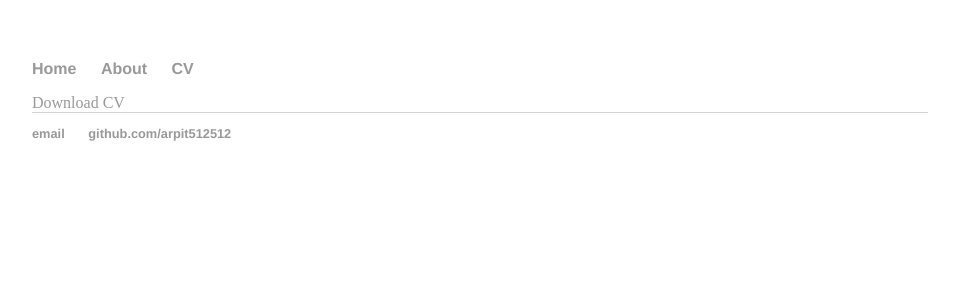
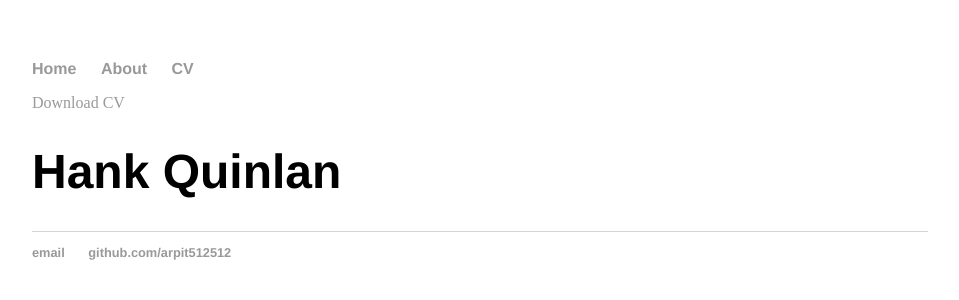
Before and after one commit to arpit512512/arpit512512.github.io, a Jekyll site: the page built from cv/index.html, in a window 1280 px wide. Shown: the top 300 px of the page, without its empty margins (160-1119 px from the left). Built offline with Jekyll 4.4.1, drawn with Linux system fonts in a browser that asks for light colours.

Commit message:
Update index.html

```diff
--- a/cv/index.html
+++ b/cv/index.html
@@ -5,8 +5,8 @@ title: CV Arpit Chaudhary
 
 	<div class="cv">
 		<a href="#" class="download" title="Download CV as PDF">Download CV</a>
-					<!-- <h1>Hank Quinlan</h1>
-					<address>
+					<h1>Hank Quinlan</h1>
+					<!-- <address>
 					<strong>Affiliation</strong><br>
 					Street Address<br>
 					City State 12345<br>
```
